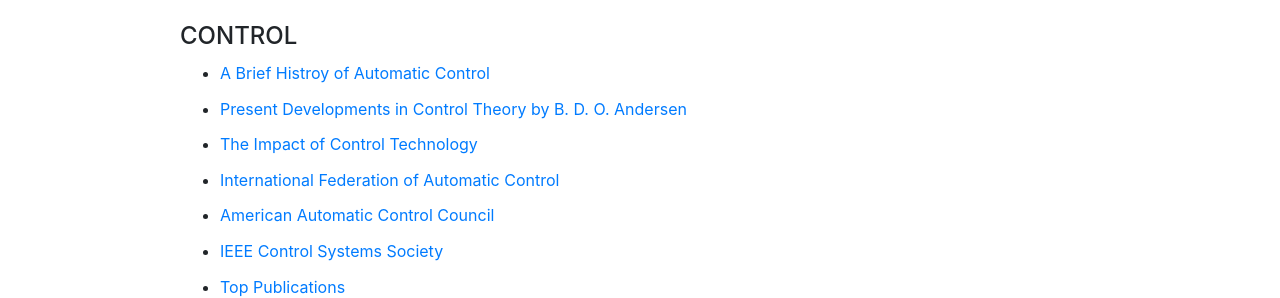
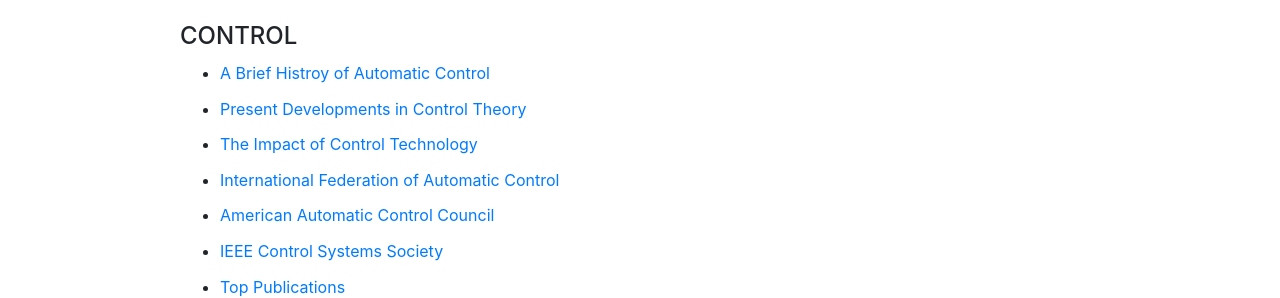
Before and after one commit to ningtian/ningtian.github.io, a Jekyll site: the page links/index.html, which Jekyll copies as it is, in a window 1280 px wide. Shown: the part 289-587 px from the top of the page. Built offline with Jekyll 4.4.1, drawn with Linux system fonts in a browser that asks for light colours.

Commit message:
Update index.html

```diff
--- a/links/index.html
+++ b/links/index.html
@@ -55,7 +55,7 @@
 		<ul>
 		<li><a href="https://ieeexplore.ieee.org/stamp/stamp.jsp?tp=&arnumber=506394">A Brief Histroy of Automatic Control </a></li>
 
-		<li><a href="https://www.ifac-control.org/about/ifac-50-lectures/2-Anderson.pdf">Present Developments in Control Theory by B. D. O. Andersen </a></li>
+		<li><a href="https://www.ifac-control.org/about/ifac-50-lectures/2-Anderson.pdf">Present Developments in Control Theory </a></li>
 
 		<li><a href="https://s3-us-west-2.amazonaws.com/cc-ieeecss/IoCT-FullReport_v2.pdf">The Impact of Control Technology </a></li>
 
```
